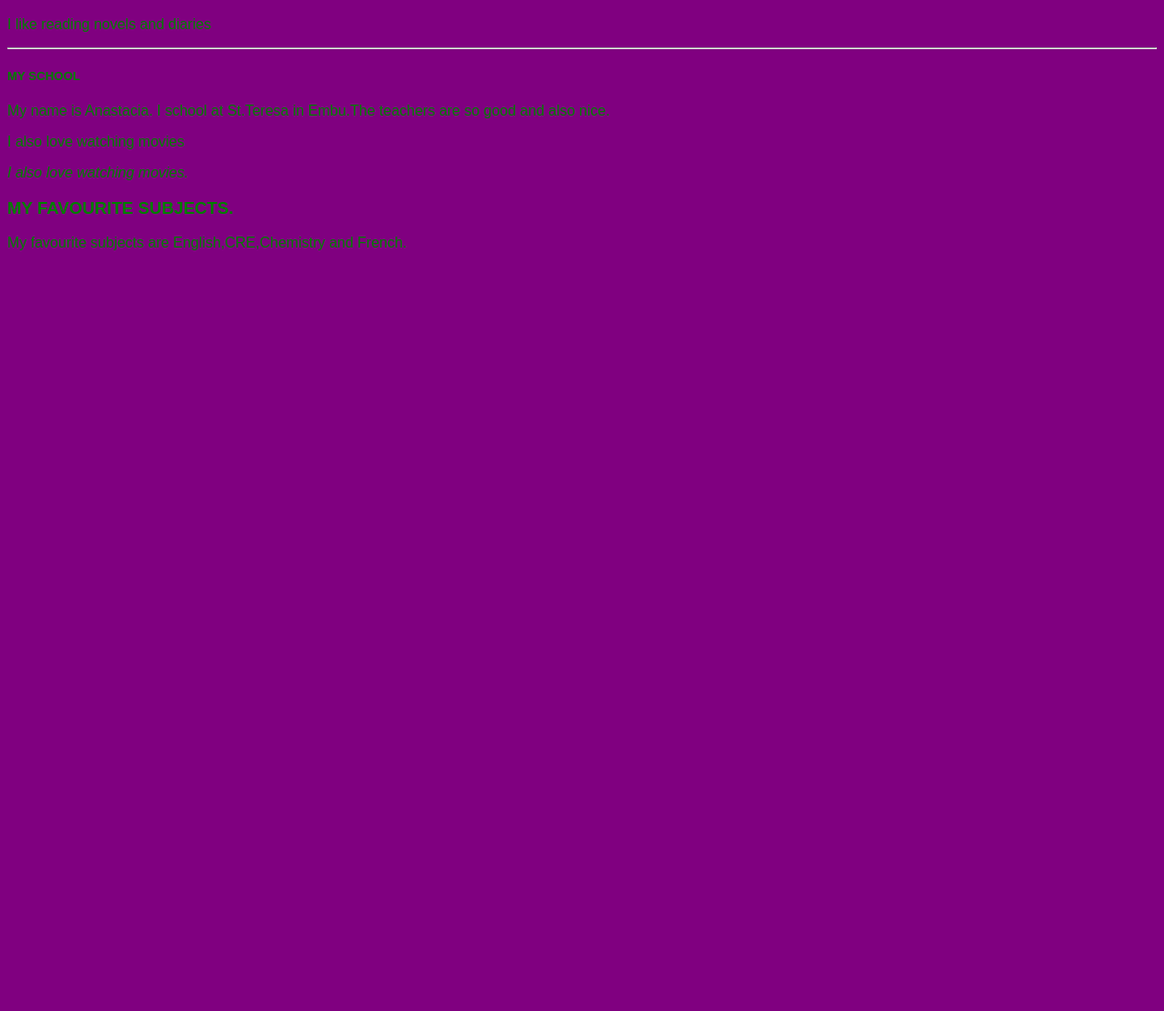
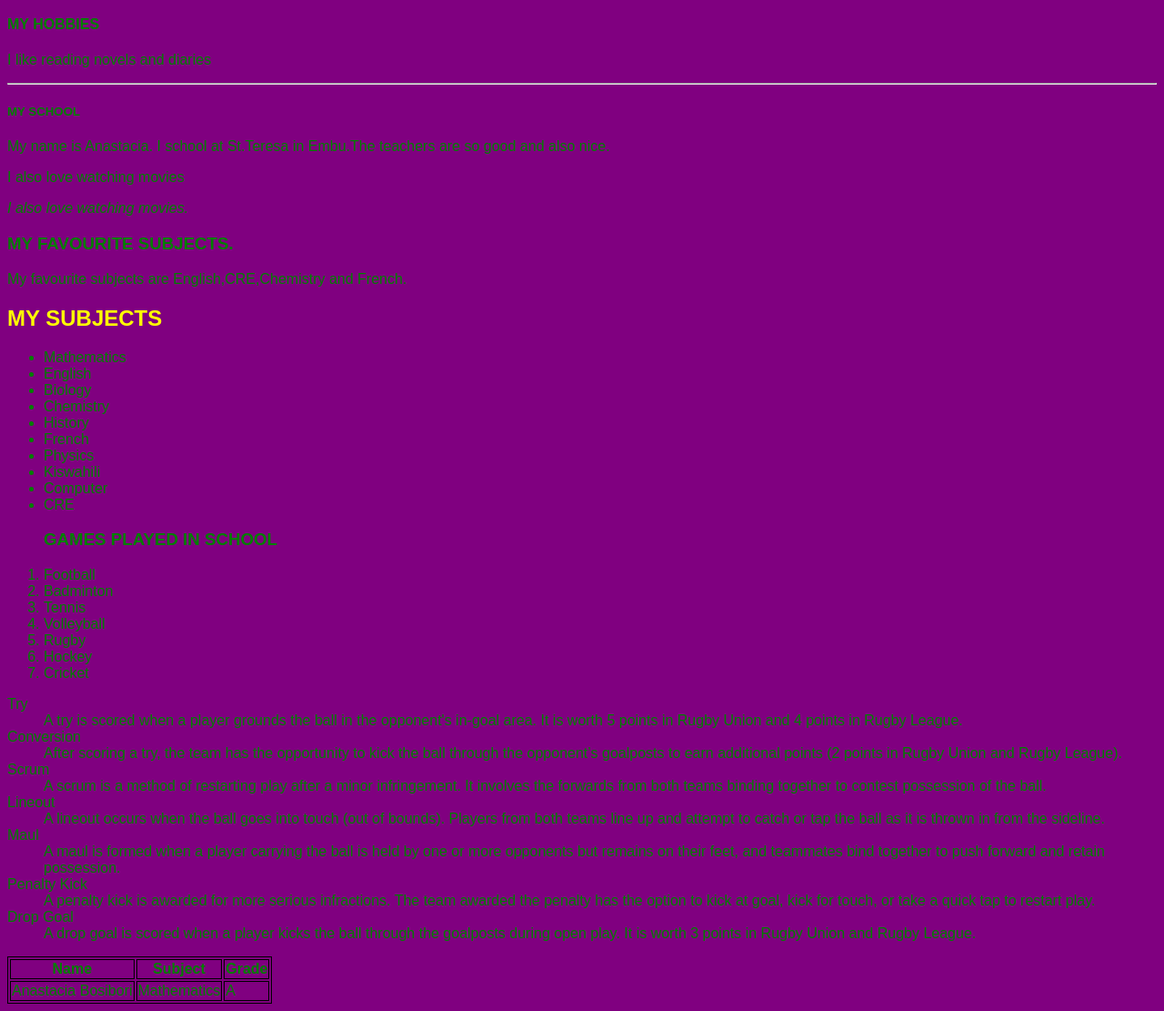
Before and after one commit to nrcfstudents/anastaciabosibori, a plain HTML site: page index.html in a window 1280 px wide. Shown: the part 670-1781 px from the top of the page at 91% size. Before the commit the page ends 962 px from the top, so only its background shows below. Drawn offline with Linux system fonts and the light colour scheme.

Commit message:
second commit

```diff
--- a/index.html
+++ b/index.html
@@ -6,6 +6,11 @@
 
 </head>
   <body>
+    <nav>
+        <a href="index.html" target="_blank">Home</a>
+        <a href=Projects>About</a>
+        <a href=Hobbies/a>project</a>
+    </nav>
     <h1>
         <b>MY PORTFOLIO </b>
     </h1>
@@ -31,6 +36,75 @@
 </p>
 <h3>MY FAVOURITE SUBJECTS.</h3>
 <p>My favourite subjects are English,CRE,Chemistry and French.</p>
+<h2>MY SUBJECTS</h2>
+<ul>
+<li>Mathematics</li>
+<li>English</li>
+<li>Biology</li>
+<li>Chemistry</li>
+<li>History</li>
+<li>French</li>
+<li>Physics</li>
+<li>Kiswahili</li>
+<li>Computer</li>
+<li>CRE</li>
+</ul>
+<ol>
+<h3>GAMES PLAYED IN SCHOOL</h3>
+<li>Football</li>
+<li>Badminton</li>
+<li>Tennis</li>
+<li>Volleyball</li>
+<li>Rugby</li>
+<li>Hockey</li>
+<li>Cricket</li>
+</ol>
+
+
+<dl>
+    <dt>Try</dt>
+    <dd>A try is scored when a player grounds the ball in the opponent's in-goal area. It is worth 5 points in Rugby Union and 4 points in Rugby League.</dd>
+
+    <dt>Conversion</dt>
+    <dd>After scoring a try, the team has the opportunity to kick the ball through the opponent’s goalposts to earn additional points (2 points in Rugby Union and Rugby League).</dd>
+
+    <dt>Scrum</dt>
+    <dd>A scrum is a method of restarting play after a minor infringement. It involves the forwards from both teams binding together to contest possession of the ball.</dd>
+
+    <dt>Lineout</dt>
+    <dd>A lineout occurs when the ball goes into touch (out of bounds). Players from both teams line up and attempt to catch or tap the ball as it is thrown in from the sideline.</dd>
+
+    <dt>Maul</dt>
+    <dd>A maul is formed when a player carrying the ball is held by one or more opponents but remains on their feet, and teammates bind together to push forward and retain possession.</dd>
+
+    <dt>Penalty Kick</dt>
+    <dd>A penalty kick is awarded for more serious infractions. The team awarded the penalty has the option to kick at goal, kick for touch, or take a quick tap to restart play.</dd>
+
+    <dt>Drop Goal</dt>
+    <dd>A drop goal is scored when a player kicks the ball through the goalposts during open play. It is worth 3 points in Rugby Union and Rugby League.</dd>
+  </dl>
+
+  <table>
+      <tr>
+          <th>Name</th>
+          <th>Subject</th>
+          <th>Grade</th>
+      </tr>
+      <tr>
+          <td>Anastacia Bosibori</td>
+          <td>Mathematics</td>
+          <td>A</td>
+
+
+
+  </table>
+
+
+
+
+
+
+
 
   </body>
 </html
--- a/style.css
+++ b/style.css
@@ -18,6 +18,18 @@ h1{
 }
 
 h2{
-	text-align:right;
+	text-align:left;
 	color:yellow;
 }
+
+table,th,td{
+	border:1px solid black;
+	width:500%:
+}
+nav{text-align: center;
+	justify-content: center;
+	padding: 0;
+	margin: 0;
+	font-weight: bold;
+
+}
```
